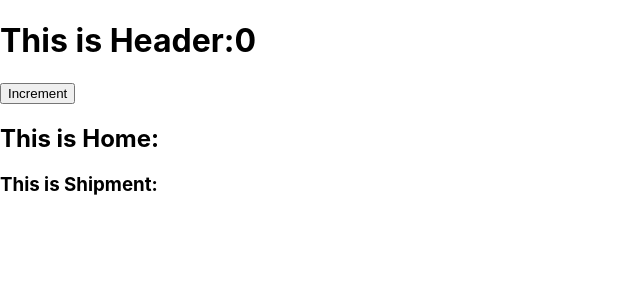
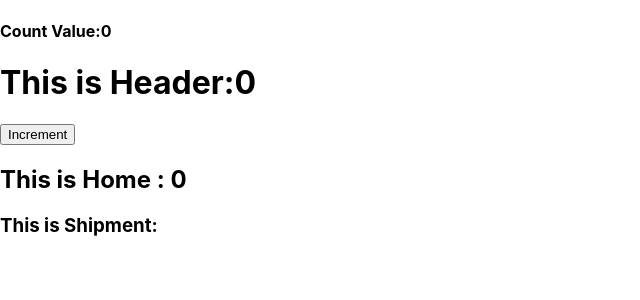
Before and after one commit to Faisal-Ahmed-Tonoy/context_api, a React (Create React App) app: page / in a window 1280 px wide. Shown: the top 300 px of the page, without its empty margins (0-640 px from the left). Built offline with nearby package versions, Linux system fonts and the light colour scheme.

Commit message:
39-2 finish

```diff
--- a/src/App.js
+++ b/src/App.js
@@ -3,12 +3,15 @@ import './App.css';
 import Header from './Competent/Header/Header';
 import Home from './Competent/Home/Home';
 import Shipment from './Competent/Shipment/Shipment';
+import React, { useState } from 'react';
 
 function App() {
+  const [count,setCount]=useState(0);
   return (
     <div>
-      <Header></Header>
-      <Home></Home>
+      <h4>Count Value:{count}</h4>
+      <Header count={count} setCount={setCount}></Header>
+      <Home  count={count}></Home>
       <Shipment></Shipment>
 
     </div>
--- a/src/Competent/Header/Header.js
+++ b/src/Competent/Header/Header.js
@@ -1,7 +1,8 @@
 import React, { useState } from 'react';
 
 const Header = (props) => {
-    const [count,setCount]=useState(0)
+    const {count,setCount}=props;
+
     return (
         <div>
             <h1>This is Header:{count}</h1>
--- a/src/Competent/Home/Home.js
+++ b/src/Competent/Home/Home.js
@@ -1,9 +1,10 @@
 import React from 'react';
 
-const Home = () => {
+const Home = (props) => {
+    const {count} =props;
     return (
         <div>
-            <h2>This is Home:</h2>
+            <h2>This is Home : {count}</h2>
 
         </div>
     );
```
